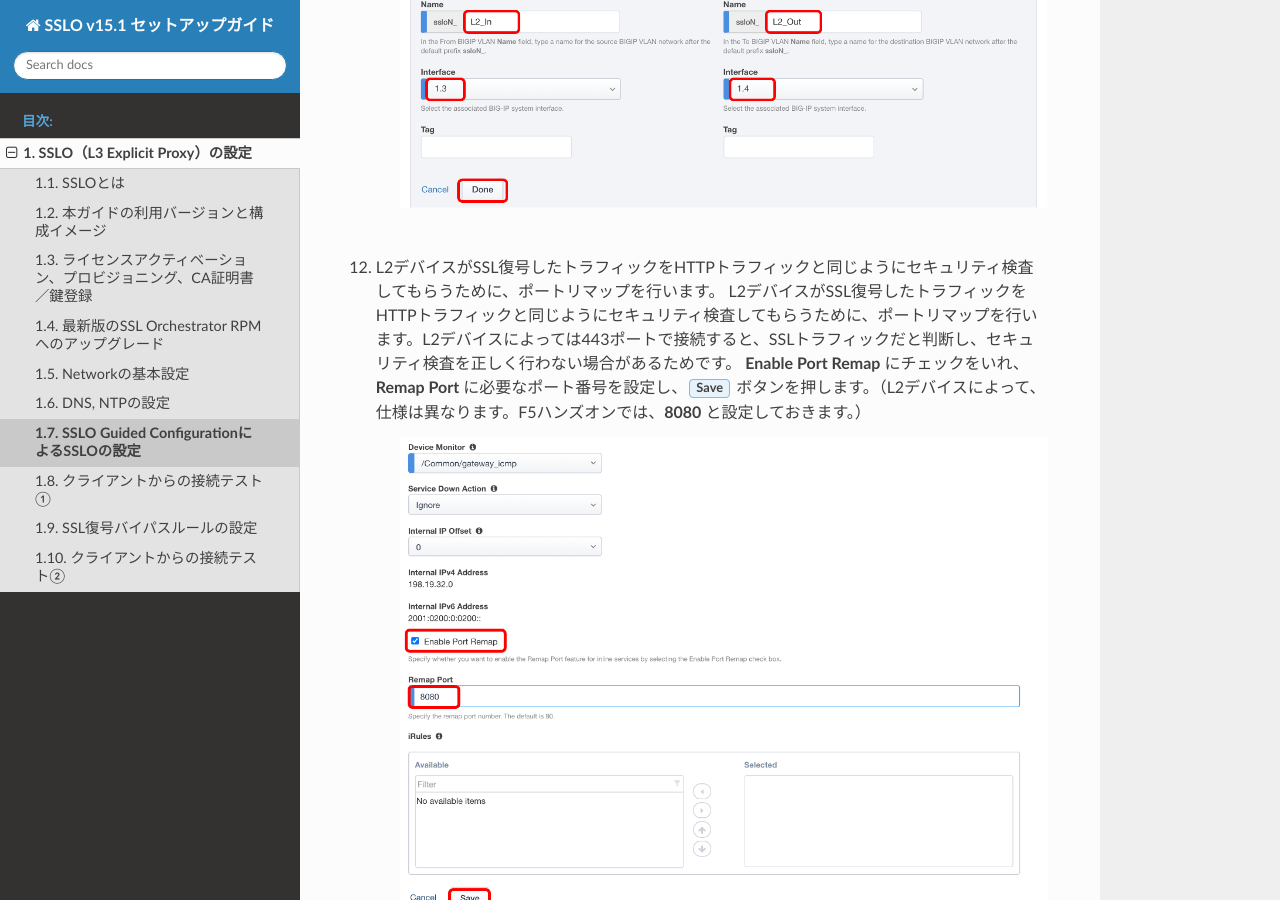
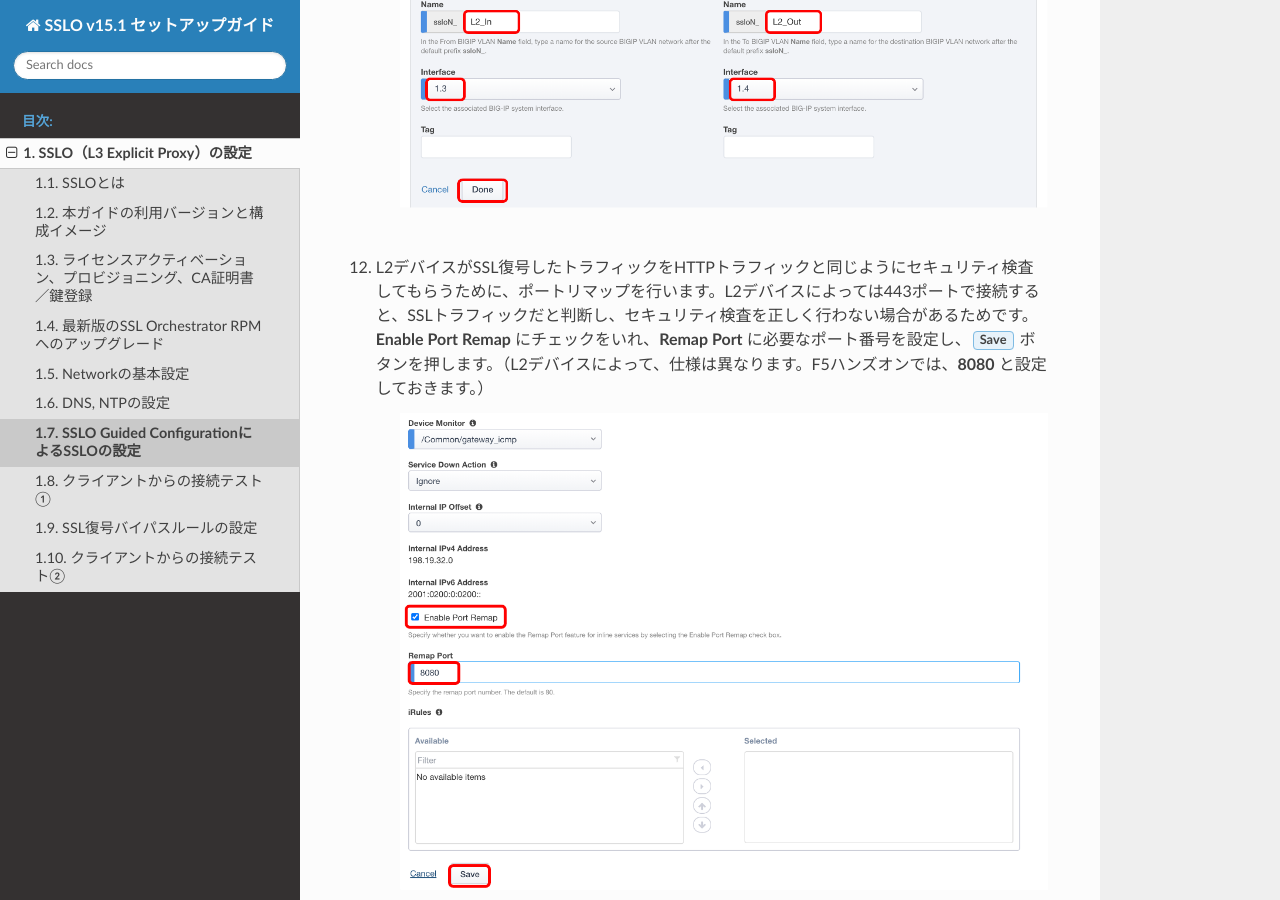
Before and after one commit to BeF5/f5j-easy-setup-sslo-15, a Sphinx documentation site: the page built from docs/content1/module07/module07.rst, in a window 1280 px wide and 900 px high, scrolled down 4840 px. Built offline with Sphinx 7.4.7 and the Read the Docs theme 2.0.0, drawn with Linux system fonts in a browser that asks for light colours.

Commit message:
no message

```diff
--- a/docs/content1/module07/module07.rst
+++ b/docs/content1/module07/module07.rst
@@ -45,7 +45,7 @@
 
     .. image:: images/mod7-11.png
     |
-#. L2デバイスがSSL復号したトラフィックをHTTPトラフィックと同じようにセキュリティ検査してもらうために、ポートリマップを行います。 L2デバイスがSSL復号したトラフィックをHTTPトラフィックと同じようにセキュリティ検査してもらうために、ポートリマップを行います。L2デバイスによっては443ポートで接続すると、SSLトラフィックだと判断し、セキュリティ検査を正しく行わない場合があるためです。 **Enable Port Remap** にチェックをいれ、**Remap Port** に必要なポート番号を設定し、:guilabel:`Save` ボタンを押します。（L2デバイスによって、仕様は異なります。F5ハンズオンでは、**8080** と設定しておきます。）
+#. L2デバイスがSSL復号したトラフィックをHTTPトラフィックと同じようにセキュリティ検査してもらうために、ポートリマップを行います。L2デバイスによっては443ポートで接続すると、SSLトラフィックだと判断し、セキュリティ検査を正しく行わない場合があるためです。 **Enable Port Remap** にチェックをいれ、**Remap Port** に必要なポート番号を設定し、:guilabel:`Save` ボタンを押します。（L2デバイスによって、仕様は異なります。F5ハンズオンでは、**8080** と設定しておきます。）
 
     .. image:: images/mod7-12.png
     |
```
